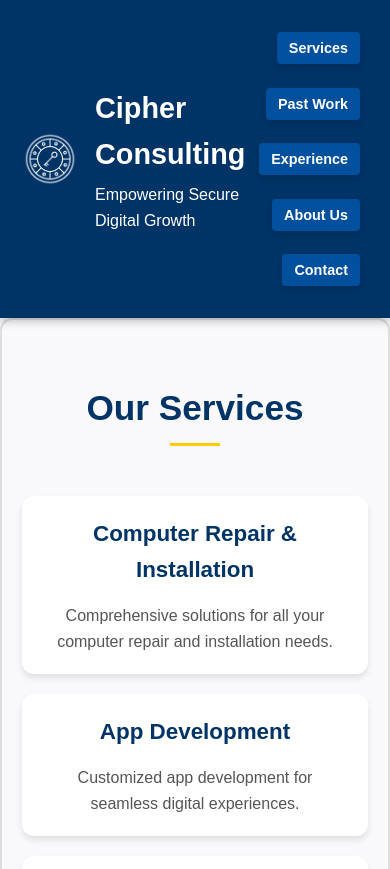
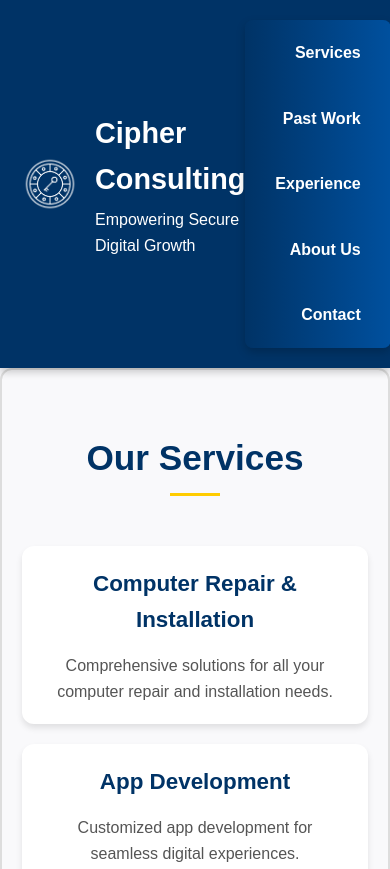
Before and after one commit to ShaheerSaud2004/Cipher, a plain HTML site: page index.html in a window 390 px wide. Shown: the top 869 px of the page. Drawn offline with Linux system fonts and the light colour scheme.

Commit message:
Update styles.css

```diff
--- a/styles.css
+++ b/styles.css
@@ -980,3 +980,70 @@ h1, h2, h3 {
         font-size: 0.9rem; /* Further reduce font size for tiny screens */
     }
 }
+
+.nav-bar {
+    display: flex;
+    justify-content: center;
+    align-items: center;
+    background: linear-gradient(90deg, #003366, #00509E); /* Gradient background */
+    padding: 15px;
+    position: sticky;
+    top: 0;
+    z-index: 1000;
+    box-shadow: 0 4px 10px rgba(0, 0, 0, 0.2); /* Subtle shadow */
+    border-radius: 8px; /* Rounded navbar */
+}
+
+.nav-list {
+    list-style-type: none;
+    margin: 0;
+    padding: 0;
+    display: flex;
+    gap: 20px;
+}
+
+.nav-list li {
+    margin: 0;
+}
+
+.nav-link {
+    text-decoration: none;
+    color: white;
+    font-size: 1.2rem;
+    font-weight: bold;
+    padding: 10px 20px;
+    border-radius: 30px; /* Fully rounded buttons */
+    background: transparent; /* Transparent default background */
+    transition: all 0.4s ease; /* Smooth hover transition */
+    box-shadow: inset 0 0 0 0 #ffcc00; /* Border effect */
+}
+
+.nav-link:hover {
+    color: #003366; /* Text changes to blue */
+    background: #ffcc00; /* Yellow background on hover */
+    box-shadow: 0 6px 15px rgba(0, 0, 0, 0.3); /* Slight shadow effect */
+    transform: translateY(-3px); /* Lift effect */
+}
+
+/* Responsive Design for Smaller Screens */
+@media (max-width: 768px) {
+    .nav-bar {
+        flex-direction: column;
+        padding: 10px;
+    }
+
+    .nav-list {
+        flex-direction: column;
+        width: 100%;
+    }
+
+    .nav-list li {
+        margin: 10px 0;
+    }
+
+    .nav-link {
+        font-size: 1rem;
+        width: 100%;
+        text-align: center;
+    }
+}
```
